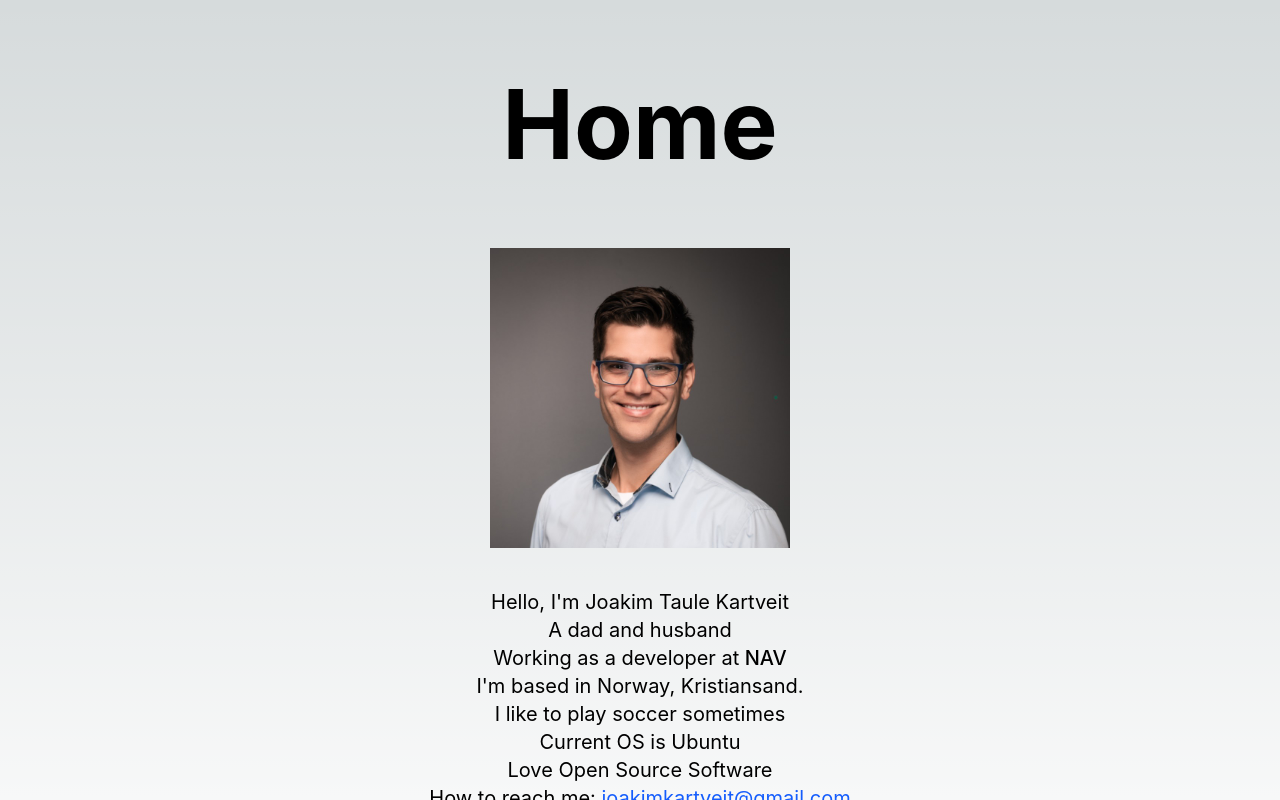
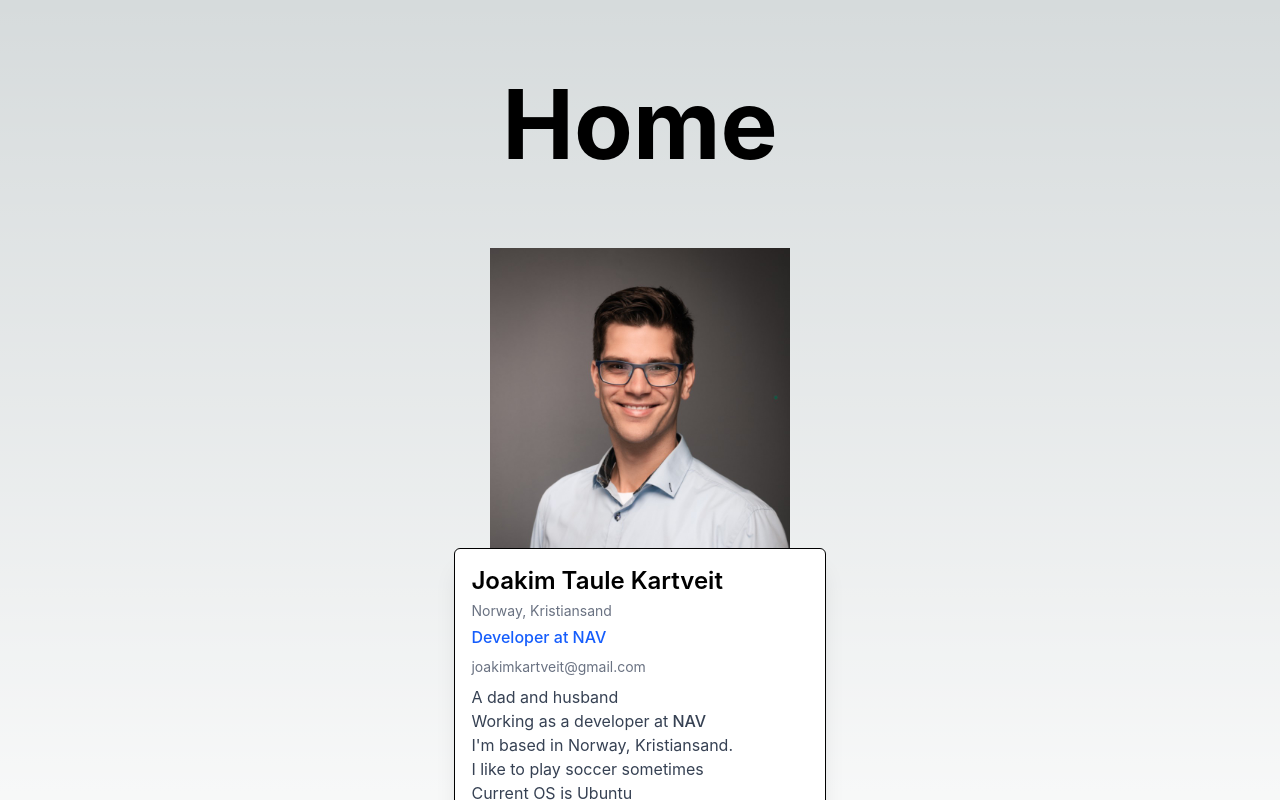
Before and after one commit to MikAoJk/MikAoJk.github.io, a Next.js app: page / in a window 1280 px wide. Shown: the top 800 px of the page. Built offline with nearby package versions, Linux system fonts and the light colour scheme.

Commit message:
Replace personal info with InfoAboutMeCard component

```diff
--- a/src/pages/index.tsx
+++ b/src/pages/index.tsx
@@ -1,5 +1,7 @@
 import Image from 'next/image'
 import Footer from "@/components/Footer/Footer";
+import { InfoAboutMeCard } from "@/components/InfoAboutMeCard/InfoAboutMeCard";
+
 import React from "react";
 
 export default function Home() {
@@ -21,8 +23,12 @@ export default function Home() {
             </div>
 
 
-            <div className="text-xl mb-16 grid text-center mt-10">
-                <p>Hello, I&apos;m Joakim Taule Kartveit</p>
+            <InfoAboutMeCard
+                name="Joakim Taule Kartveit"
+                location="Norway, Kristiansand"
+                tagline="Developer at NAV"
+                email="joakimkartveit@gmail.com"
+                details={
                     <ul className="max-w-md list-none list-inside">
                         <li>A dad and husband</li>
                         <li>Working as a developer at
@@ -37,7 +43,8 @@ export default function Home() {
                                href={`mailto:joakimkartveit@gmail.com`}
                             >joakimkartveit@gmail.com </a></li>
                     </ul>
-            </div>
+                }
+            />
 
             <Footer/>
         </main>
```
Lines whose indentation alone changed are shown as unchanged.
